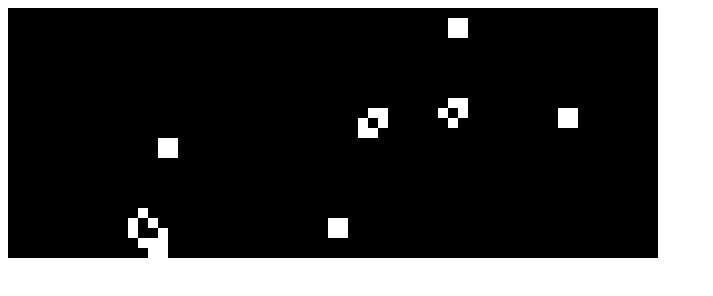
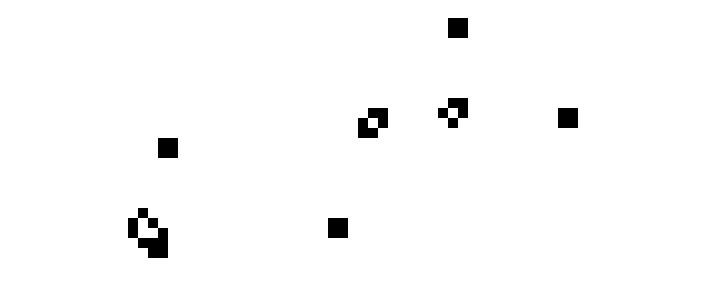
Before and after one commit to cedias/CoffeeLife, a plain HTML site: page life.html in a window 1280 px wide. Shown: the whole page, without its empty margins (0-713 px from the left). Drawn offline with nearby package versions, Linux system fonts and the light colour scheme.

Commit message:
variabalized colors

```diff
--- a/life.html
+++ b/life.html
@@ -1,8 +1,6 @@
 <html>
 <div id="life">
 </div>
-<script src="jquery.js"> </script>
 <script src="life.js"> </script>
-<script type="text/javascript"> coffeeLife(65,25); </script>
-
+<script type="text/javascript"> coffeeLife.live(65,25); </script>
 </html>
--- a/life.js
+++ b/life.js
@@ -1,17 +1,18 @@
 // Generated by CoffeeScript 1.4.0
 (function() {
-  var aliveNeighbors, deadOrAlive, drawCell, drawGrid, drawLoop, initGraph, initGrid, neighborStatus, nextGeneration,
-    _this = this;
+  var aliveNeighbors, deadOrAlive, drawCell, drawGrid, drawLoop, initGraph, initGrid, neighborStatus, nextGeneration;
+
+  window.coffeeLife = new Object();
 
   initGrid = function(w, h) {
     var height, indexRow, status, _i, _ref, _results;
     status = ["dead", "alive"];
-    window.grid = new Object();
-    window.grid.w = w - 1;
-    window.grid.h = h - 1;
+    coffeeLife.grid = new Object();
+    coffeeLife.grid.w = w - 1;
+    coffeeLife.grid.h = h - 1;
     _results = [];
     for (indexRow = _i = 0, _ref = w - 1; 0 <= _ref ? _i <= _ref : _i >= _ref; indexRow = 0 <= _ref ? ++_i : --_i) {
-      _results.push(window.grid[indexRow] = (function() {
+      _results.push(coffeeLife.grid[indexRow] = (function() {
         var _j, _ref1, _results1;
         _results1 = [];
         for (height = _j = 0, _ref1 = h - 1; 0 <= _ref1 ? _j <= _ref1 : _j >= _ref1; height = 0 <= _ref1 ? ++_j : --_j) {
@@ -24,10 +25,10 @@
   };
 
   neighborStatus = function(x, y, a, b) {
-    if ((x === a && y === b) || a <= 0 || b <= 0 || b >= window.grid.h || a >= window.grid.w) {
+    if ((x === a && y === b) || a <= 0 || b <= 0 || b >= coffeeLife.grid.h || a >= coffeeLife.grid.w) {
       return "dead";
     } else {
-      return window.grid[a][b];
+      return coffeeLife.grid[a][b];
     }
   };
 
@@ -53,7 +54,7 @@
   deadOrAlive = function(x, y) {
     var number;
     number = aliveNeighbors(x, y);
-    if (window.grid[x][y] === "alive") {
+    if (coffeeLife.grid[x][y] === "alive") {
       if (number < 2 || number > 3) {
         return "dead";
       } else {
@@ -71,43 +72,41 @@
   nextGeneration = function() {
     var newGrid, x, y, _fn, _i, _j, _ref, _ref1,
       _this = this;
-    newGrid = window.grid;
-    for (x = _i = 0, _ref = grid.w; 0 <= _ref ? _i <= _ref : _i >= _ref; x = 0 <= _ref ? ++_i : --_i) {
+    newGrid = coffeeLife.grid;
+    for (x = _i = 0, _ref = coffeeLife.grid.w; 0 <= _ref ? _i <= _ref : _i >= _ref; x = 0 <= _ref ? ++_i : --_i) {
       _fn = function() {};
-      for (y = _j = 0, _ref1 = grid.h; 0 <= _ref1 ? _j <= _ref1 : _j >= _ref1; y = 0 <= _ref1 ? ++_j : --_j) {
+      for (y = _j = 0, _ref1 = coffeeLife.grid.h; 0 <= _ref1 ? _j <= _ref1 : _j >= _ref1; y = 0 <= _ref1 ? ++_j : --_j) {
         _fn();
         newGrid[x][y] = deadOrAlive(x, y);
       }
     }
-    return window.grid = newGrid;
+    return coffeeLife.grid = newGrid;
   };
 
   initGraph = function(w, h) {
     document.getElementById('life').innerHTML = "<canvas id=\"lifeCanvas\" width=\"" + (w * 10) + "\" height=\"" + (h * 10) + "\" > come on life ! </canvas>";
-    window.contexte = document.getElementById('lifeCanvas').getContext('2d');
-    window.contexte.fillStyle = "rgba(12,12,12,1)";
-    return window.contexte.fillRect(0, 0, w * 16, h * 16);
+    return coffeeLife.context = document.getElementById('lifeCanvas').getContext('2d');
   };
 
   drawCell = function(x, y) {
-    if (window.grid[x][y] === "alive") {
-      window.contexte.fillStyle = "rgba(255,255,255,1)";
-      return window.contexte.fillRect(x * 10, y * 10, 10, 10);
+    if (coffeeLife.grid[x][y] === "alive") {
+      coffeeLife.context.fillStyle = coffeeLife.params.alive;
+      return coffeeLife.context.fillRect(x * 10, y * 10, 10, 10);
     } else {
-      window.contexte.fillStyle = "rgba(0,0,0,1)";
-      return window.contexte.fillRect(x * 10, y * 10, 10, 10);
+      coffeeLife.context.fillStyle = coffeeLife.params.dead;
+      return coffeeLife.context.fillRect(x * 10, y * 10, 10, 10);
     }
   };
 
   drawGrid = function() {
     var x, y, _i, _ref, _results;
     _results = [];
-    for (x = _i = 0, _ref = grid.w; 0 <= _ref ? _i <= _ref : _i >= _ref; x = 0 <= _ref ? ++_i : --_i) {
+    for (x = _i = 0, _ref = coffeeLife.grid.w; 0 <= _ref ? _i <= _ref : _i >= _ref; x = 0 <= _ref ? ++_i : --_i) {
       _results.push((function() {
         var _j, _ref1, _results1,
           _this = this;
         _results1 = [];
-        for (y = _j = 0, _ref1 = grid.h; 0 <= _ref1 ? _j <= _ref1 : _j >= _ref1; y = 0 <= _ref1 ? ++_j : --_j) {
+        for (y = _j = 0, _ref1 = coffeeLife.grid.h; 0 <= _ref1 ? _j <= _ref1 : _j >= _ref1; y = 0 <= _ref1 ? ++_j : --_j) {
           _results1.push((function() {
             return drawCell(x, y);
           })());
@@ -124,7 +123,17 @@
     return setTimeout(drawLoop, 100);
   };
 
-  window.coffeeLife = function(width, height) {
+  coffeeLife.live = function(width, height, params) {
+    if (params == null) {
+      params = new Object();
+    }
+    if (params.alive === void 0) {
+      params.alive = "black";
+    }
+    if (params.dead === void 0) {
+      params.dead = "white";
+    }
+    coffeeLife.params = params;
     initGrid(width, height);
     initGraph(width, height);
     return drawLoop();
```
Also changed, not shown: 2 other files.
